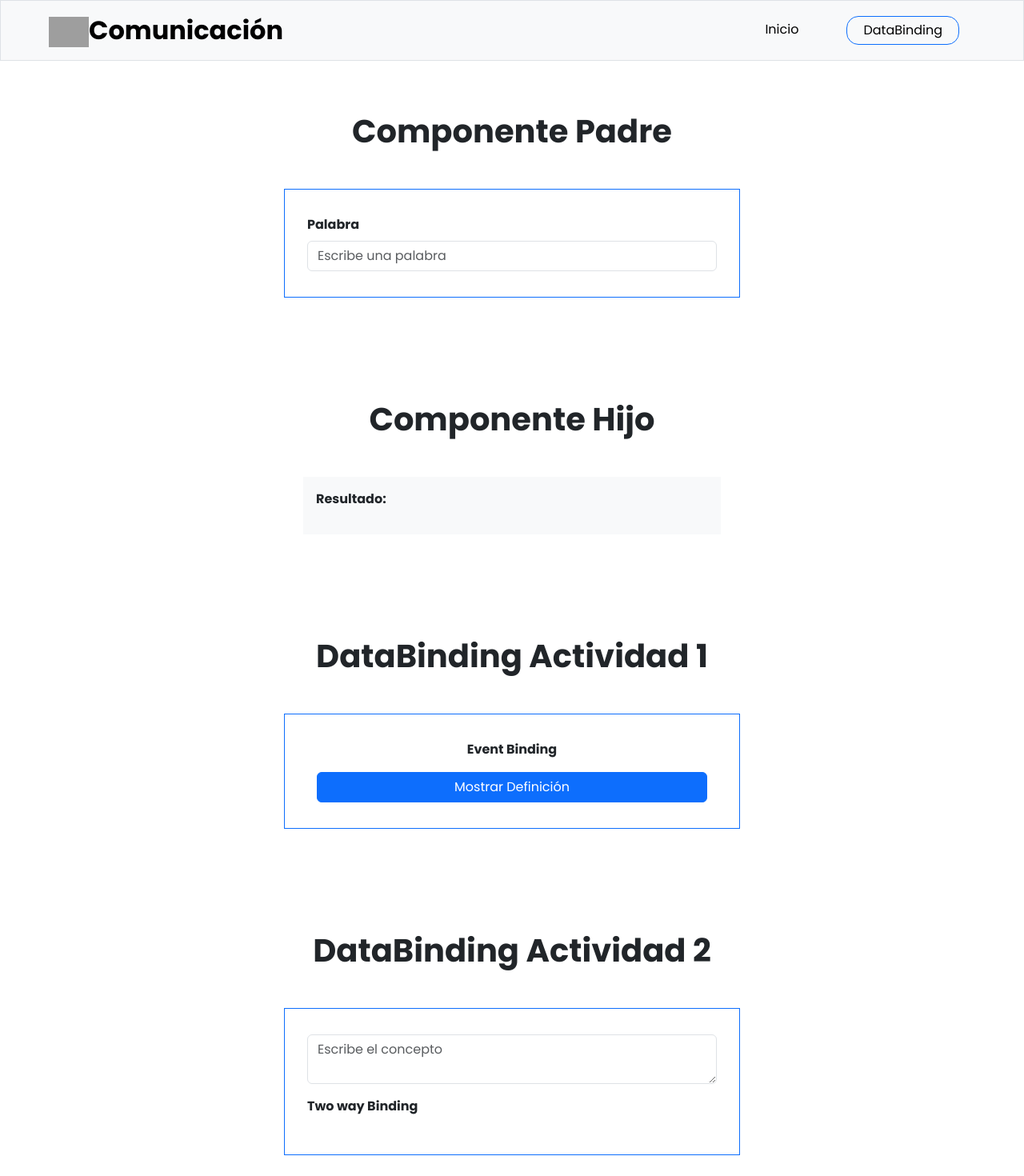
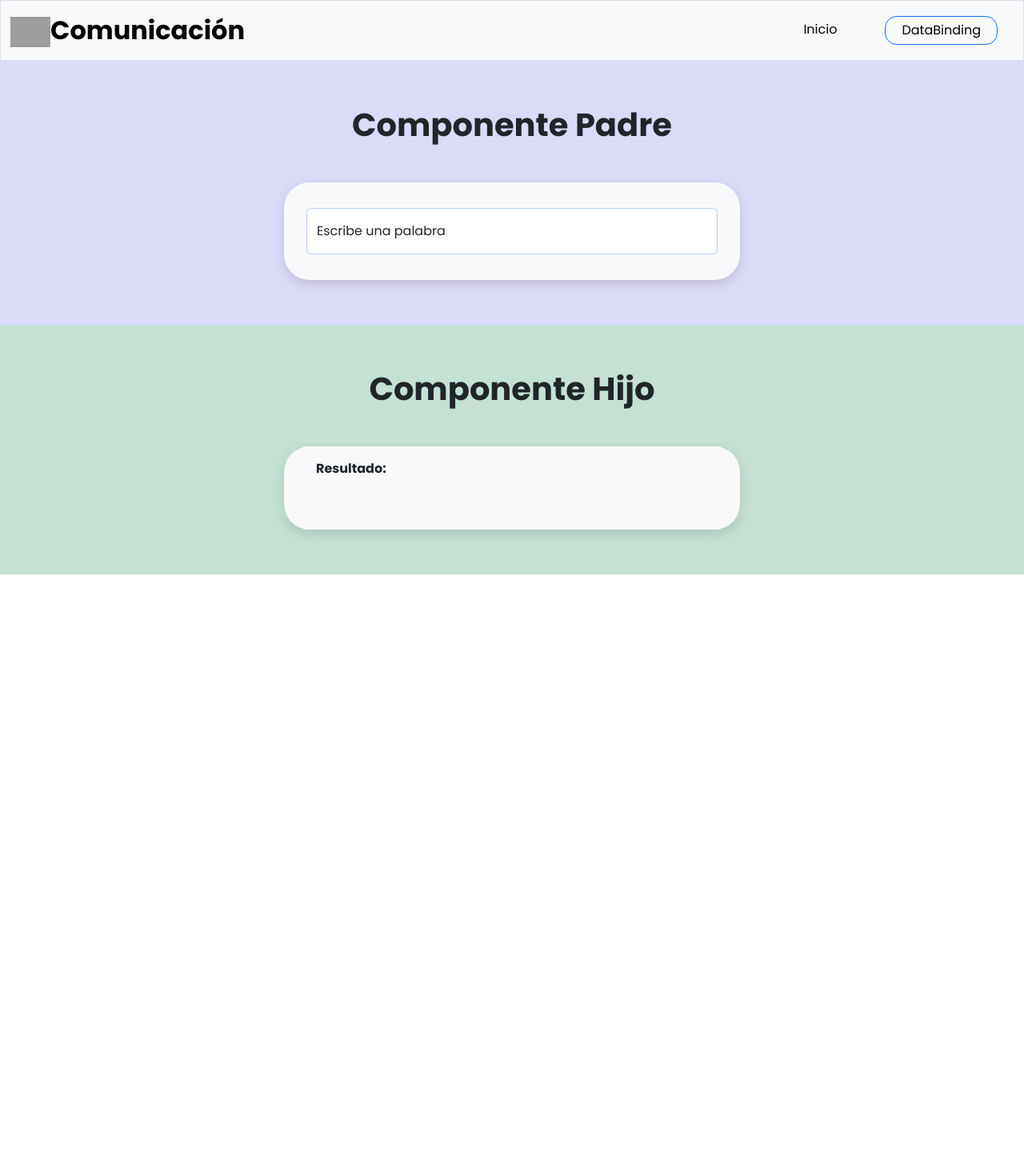
Before and after one commit to Roman-code-web/angular-S14-S15-comunicacionyDatabinding, an Angular app: page / in a window 1280 px wide. Shown: the top 1470 px of the page at 80% size. After the commit the page ends 800 px from the top, so only its background shows below. Built offline with nearby package versions, Linux system fonts and the light colour scheme; grey boxes are pictures that could not be loaded.

Commit message:
estilos home e hijo actualizados

```diff
--- a/src/app/app-routing.module.ts
+++ b/src/app/app-routing.module.ts
@@ -1,10 +1,12 @@
 import { NgModule } from '@angular/core';
 import { RouterModule, Routes } from '@angular/router';
+import { DataBindingComponent } from './pages/data-binding/data-binding.component';
 import { HomeComponent } from './pages/home/home.component';
 
 const routes: Routes = [
   {path:"", component:HomeComponent},
-  { path: '**', pathMatch: 'full', redirectTo: '' },
+  {path:"dataBinding", component:DataBindingComponent},
+  { path: '**', pathMatch: 'full', redirectTo: '' }
 ];
 
 @NgModule({
--- a/src/app/componentes/form1/form1.component.html
+++ b/src/app/componentes/form1/form1.component.html
@@ -1,8 +1,8 @@
-<div class="container px-0  py-3">
+
     <div class="container d-flex  flex-column justify-content-center">
         <h1 class="text-center fw-bold fs-1 my-5 ">DataBinding Actividad 1</h1>
         <div class="row d-flex justify-content-center pb-5">
-            <div class="col-md-6 col-sm-8 col-xs-12 border border-primary">
+            <div class="col-md-12 col-sm-12 col-xs-12 border border-primary">
                 <form class="my-3 p-3" >
                     <div class="container">
                       <p class=" text-center fw-bold">Event Binding</p>
@@ -21,4 +21,3 @@
             </div>
         </div>
     </div>
-</div>
--- a/src/app/componentes/form2/form2.component.html
+++ b/src/app/componentes/form2/form2.component.html
@@ -1,8 +1,8 @@
-<div class="container px-0  py-3">
+<div class="container ">
     <div class="container d-flex  flex-column justify-content-center">
         <h1 class="text-center fw-bold fs-1 my-5 ">DataBinding Actividad 2</h1>
         <div class="row d-flex justify-content-center pb-5">
-            <div class="col-md-6 col-sm-8 col-xs-12 border border-primary">
+            <div class="col-md-12 col-sm-12 col-xs-12 border border-primary">
                 <form class="my-3 p-3" >
                     <div class="mb-3">
                         <textarea type="text" class="form-control" id="concepto" name="concepto" placeholder="Escribe el concepto" [(ngModel)]="concepto"  ></textarea>
--- a/src/app/componentes/hijo/hijo.component.css
+++ b/src/app/componentes/hijo/hijo.component.css
@@ -0,0 +1,3 @@
+.border__col{
+    box-shadow: rgba(0, 0, 0, 0.132) 0px 5px 15px;
+}
--- a/src/app/componentes/hijo/hijo.component.html
+++ b/src/app/componentes/hijo/hijo.component.html
@@ -1,13 +1,13 @@
-<div class="container px-0  py-3">
+<div class="container-fluid px-0  py-2 bg-success bg-opacity-25"  >
     <div class="container d-flex  flex-column justify-content-center">
         <h1 class="text-center fw-bold fs-1 my-5 ">Componente Hijo</h1>
         <div class="row d-flex justify-content-center pb-5">
-            <div class="col-md-6 col-sm-8 col-xs-12">
+            <div class="col-md-6 col-sm-8 col-xs-12 border__col bg-light rounded-5">
                 <div class="container">
-                    <div class="conatiner bg-light p-3" role="alert">
+                    <div class="conatiner bg-light  p-3" role="alert">
                         <p class="fw-bold">Resultado:</p>
-                        <p>{{resultadoHijo | uppercase}}</p>
-                  </div>
+                        <p class="py-2">{{resultadoHijo | uppercase}}</p>
+                    </div>
                 </div>
             </div>
         </div>
--- a/src/app/pages/data-binding/data-binding.component.html
+++ b/src/app/pages/data-binding/data-binding.component.html
@@ -1 +1,10 @@
-<p>data-binding works!</p>
+<div class="container">
+    <div class="row">
+        <div class="col-md-6 col-sm-6 col-xs-12">
+            <app-form1></app-form1>
+        </div>
+        <div class="col-md-6 col-sm-6 col-xs-12">
+            <app-form2></app-form2>
+        </div>
+    </div>
+</div>
--- a/src/app/pages/home/home.component.css
+++ b/src/app/pages/home/home.component.css
@@ -0,0 +1,6 @@
+.bg__padre{
+background-color: #6d67e43d;
+}
+.border__col{
+    box-shadow: rgba(0, 0, 0, 0.132) 0px 5px 15px;
+}
--- a/src/app/pages/home/home.component.html
+++ b/src/app/pages/home/home.component.html
@@ -1,12 +1,14 @@
-<div class="container px-0  py-3">
+<div class="container-fluid px-0  py-2 bg__padre bg-opacity-25">
     <div class="container d-flex  flex-column justify-content-center">
         <h1 class="text-center fw-bold fs-1 my-5 ">Componente Padre</h1>
         <div class="row d-flex justify-content-center pb-5">
-            <div class="col-md-6 col-sm-8 col-xs-12 border border-primary">
+            <div class="col-md-6 col-sm-8 col-xs-12 border__col bg-light rounded-5">
                 <form class="my-3 p-3" >
                     <div class="">
-                      <label for="palabra" class="form-label fw-bold">Palabra</label>
-                      <input type="text" class="form-control" id="palabra" name="palabra" placeholder="Escribe una palabra" [(ngModel)]="palabra"  >
+                        <div class="form-floating">
+                            <input type="text" class="form-control border-primary border-opacity-25" id="palabra" name="palabra" placeholder="Escribe una palabra" [(ngModel)]="palabra"  >
+                            <label for="palabra" class="form-label">Escribe una palabra</label>
+                        </div>
                     </div>
                 </form>
             </div>
@@ -15,5 +17,3 @@
     </div>
 </div>
 <app-hijo [resultadoHijo]="palabra"></app-hijo>
-<app-form1></app-form1>
-<app-form2></app-form2>
--- a/src/app/shared/header/header.component.html
+++ b/src/app/shared/header/header.component.html
@@ -1,5 +1,5 @@
 <header>
-    <nav class="navbar navbar-expand-lg bg-light px-5 border border-bottom-2">
+    <nav class="navbar navbar-expand-lg bg-light border border-bottom-2">
         <div class="container-fluid">
           <a class="navbar-brand fs-2 fw-bold" style="width: 50px;"  routerLink=""><img style="width: 100%;"src="https://img.icons8.com/dusk/2x/form.png" alt="">{{tituloHeader}}</a>
           <button class="navbar-toggler" type="button" data-bs-toggle="collapse" data-bs-target="#navbarNavAltMarkup" aria-controls="navbarNavAltMarkup" aria-expanded="false" aria-label="Toggle navigation">
```
